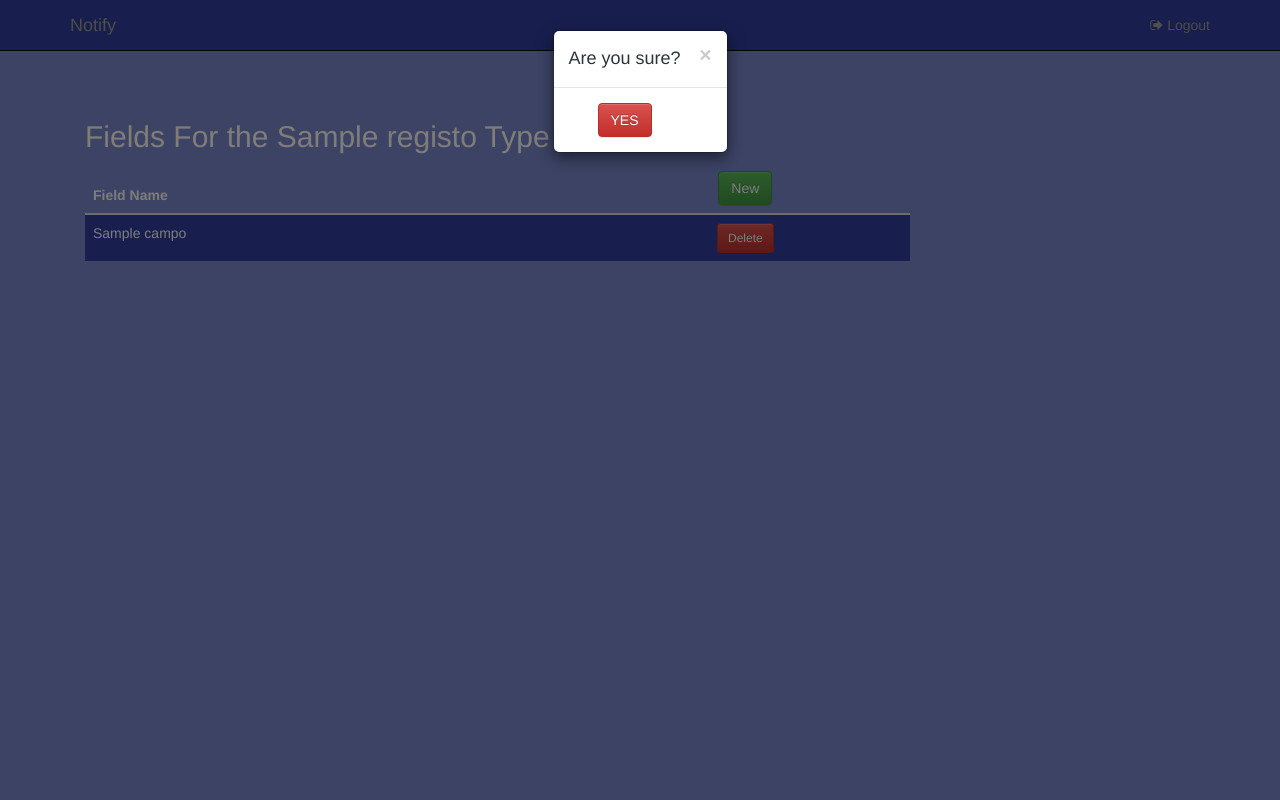
After one commit to DiMesq/BD-PROJETO, a PHP site: page /type.php?type=1 in a window 1280 px wide, after a click on "Delete". The commit adds this page. Run offline with PHP 8.4, Linux system fonts and the light colour scheme; the visitor is signed in with stand-in values (Sample User, id 1); tables that the repository leaves empty hold one stand-in row (values such as "Sample post"); some libraries are stand-ins or nearby versions.

Commit message:
Provide a link to the types page where you can see all the fields in that type.

```diff
--- /dev/null
+++ b/notes_app/public/js/type.js
@@ -0,0 +1,27 @@
+$(function() {
+	var triggerId;
+
+	if (showmodal == true){
+		$("#enterFieldsModal").modal('show');
+	}
+
+	// get the button that triggered the modal
+	$('.modal').on('show.bs.modal', function (e) {
+    	triggerId = $(e.relatedTarget).attr('id');
+	});
+
+	$("#deleteNote").on("submit", function(e) {
+		var input = $("<input>")
+               		   .attr("type", "hidden")
+               		   .attr("name", "noteIdDelete").val(triggerId)
+					   .appendTo("#deleteNote");
+	});
+
+	$("#addNoteModal").on("submit", function(e) {
+		var input = $("<input>")
+               		   .attr("type", "hidden")
+               		   .attr("name", "pageid").val(pageid)
+					   .appendTo("#addNote");
+	});
+
+});
--- /dev/null
+++ b/notes_app/public/type.php
@@ -0,0 +1,95 @@
+<?php
+
+require_once("../utils/config.php");
+
+if ($_SERVER["REQUEST_METHOD"] == "GET"){
+
+	if (isset($_GET["type"])){
+
+		// get all fields in this type
+		$fields = query(false,  "SELECT campocnt, nome
+							      FROM 	campo
+							     WHERE 	userid = ?
+							     		AND ativo  = true
+							     		AND typecnt = ?",
+					     $_SESSION["id"],
+					     $_GET["type"]
+			    );
+		// get the type name
+		$typename = query(false,  "SELECT 	nome
+								   FROM 	tipo_registo
+								   WHERE 	userid = ?
+								   			AND typecnt = ?",
+							$_SESSION["id"],
+							$_GET["type"]);
+		$tname = $typename[0]["nome"];
+
+		render("type_template.php", ["title" => "Fields",
+									"fields" => $fields,
+									"typeid" => $_GET["type"],
+									"tname" => $tname
+		]);
+
+	} else {
+		header("Location: index.php");
+		die();
+	}
+
+
+} else if ($_SERVER["REQUEST_METHOD"] == "POST"){
+
+	// add a new note
+	if (!empty($_POST["typename"])){
+		// get the fields from the specified type
+		$fields = query(false,  'SELECT C.campocnt, C.nome, T.typecnt
+								   FROM campo C, tipo_registo T
+								  WHERE C.userid = ?
+								 		AND C.typecnt = T.typecnt
+								 		AND C.userid = T.userid
+								 		AND C.ativo = true
+								 		AND T.ativo = true
+								 		AND T.nome = ?',
+						 $_SESSION["id"],
+						 $_POST["typename"]
+					);
+		// check the reason why the result set was empty
+		if (count($fields) < 1){
+			$type = query(false,  "SELECT 	typecnt
+								     FROM 	tipo_registo
+								    WHERE 	userid = ?
+								    		AND ativo = true
+								    		AND nome = ?",
+								    $_SESSION["id"],
+								    $_POST["typename"]
+					);
+
+			// if there is no type with that name apologize
+			if (count($type) < 1){
+				apologize("You have no type with that name. Please enter a valid type.");
+				header("Location: page.php");
+				die();
+
+			// if the type exists, there are no fields for this type, then get the typeid anyway
+			} else {
+				$typeid = $type[0]["typecnt"];
+			}
+		// if everything ok, get the typeid
+		} else {
+			$typeid = $fields[0]["typecnt"];
+		}
+
+		$_SESSION["fields"] = $fields;
+
+		// get all notes in this page (with the type name) and the fields
+		$notes = getPage($_POST["pageid"]);
+		render("page_template.php", ["title" => "Insert values",
+											"typeid" => $typeid,
+											"fields" => $fields,
+											"showmodal" => true,
+											"notes" => $notes,
+											"pageid" => $_POST["pageid"]]);
+
+	}
+}
+
+?>
--- /dev/null
+++ b/notes_app/template/type_template.php
@@ -0,0 +1,77 @@
+<div id="deleteFieldModal" class="modal fade" role="dialog">
+    <div class="modal-dialog small-modal-width">
+    <!-- Modal content-->
+    <div class="modal-content">
+        <div class="modal-header font-black">
+            <button type="button" class="close" data-dismiss="modal">&times;</button>
+            <h4 class="modal-title">Are you sure?</h4>
+        </div>
+        <div class="modal-body">
+        	<form class="form-inline" id="deleteNote" action="page.php" method="POST">
+		        <div class="form-group">
+		          	<div class="col-sm-5 col-sm-offset-2">
+		            	<button type="submit" class="btn btn-danger">YES</button>
+		          	</div>
+		        </div>
+		    </form>
+        </div>
+    </div>
+    </div>
+</div>
+<div id="addFieldModal" class="modal fade" role="dialog">
+    <div class="modal-dialog">
+    <!-- Modal content-->
+    <div class="modal-content">
+        <div class="modal-header font-black">
+            <button type="button" class="close" data-dismiss="modal">&times;</button>
+            <h4 class="modal-title">Specify the Type of your new Note</h4>
+        </div>
+        <div class="modal-body">
+            <form class="form-inline" id="addNote" action="page.php" method="POST">
+                <div class="form-group">
+                    <div class="col-xs-10">
+                        <input type="text" class="form-control" id="typename" name="typename" placeholder="Type Name"/>
+                    </div>
+                </div>
+                <div class="form-group">
+                        <button type="submit" class="btn btn-success">Submit</button>
+                </div>
+            </form>
+        </div>
+    </div>
+    </div>
+</div>
+<div class="container">
+    <div class="row row-content" id="fields">
+        <div class="col-xs-12 col-sm-9">
+            <h2>Fields For the <?=$tname?> Type</h2>
+            <div class="table-responsive">
+                <table class="table table-striped">
+                    <thead>
+                    <tr>
+                        <th>Field Name</th>
+                        <th><button data-toggle="modal" data-target="#addFieldModal" class="btn btn-success center-block">New</button></th>
+                    </tr>
+                    </thead>
+                    <tbody>
+                    <?php foreach ($fields as $key => $field): ?>
+                        <tr>
+                            <td><?=htmlentities($field['nome'], ENT_QUOTES, 'ISO-8859-1')?></td>
+                            <td><button data-toggle="modal" data-target="#deleteFieldModal" class="btn btn-danger btn-sm center-block" id=<?=$key?>>Delete</button></td>
+                        </tr>
+                    <?php endforeach; ?>
+                    </tbody>
+                </table>
+                <?php if (count($fields) < 1): ?>
+                    <div class="col-xs-10 col-offset-2">
+                        <h2> No fields! Add one in the green button above!</h2>
+                    </div>
+                <?php endif; ?>
+            </div>
+        </div>
+         <div class="col-xs-12 col-sm-3">
+            <p style="padding:20px;"></p>
+        </div>
+    </div>
+</div>
+<script type="text/javascript" src="js/type.js"></script>
--- a/notes_app/template/user.php
+++ b/notes_app/template/user.php
@@ -134,7 +134,7 @@
 		            <tbody>
 		            <?php foreach ($types as $type): ?>
 			            <tr>
-			                <td><?=htmlentities($type['nome'], ENT_QUOTES, 'ISO-8859-1')?></td>
+			                <td><a href="type.php?type=<?=$type["typecnt"]?>" class="link-font"><?=htmlentities($type['nome'], ENT_QUOTES, 'ISO-8859-1')?></td>
 			                <td><button data-toggle="modal" data-target="#deleteTypeModal" class="btn btn-danger btn-sm center-block" id=<?=$type['typecnt']?>>Delete</button></td>
 			            </tr>
 			        <?php endforeach; ?>
```
